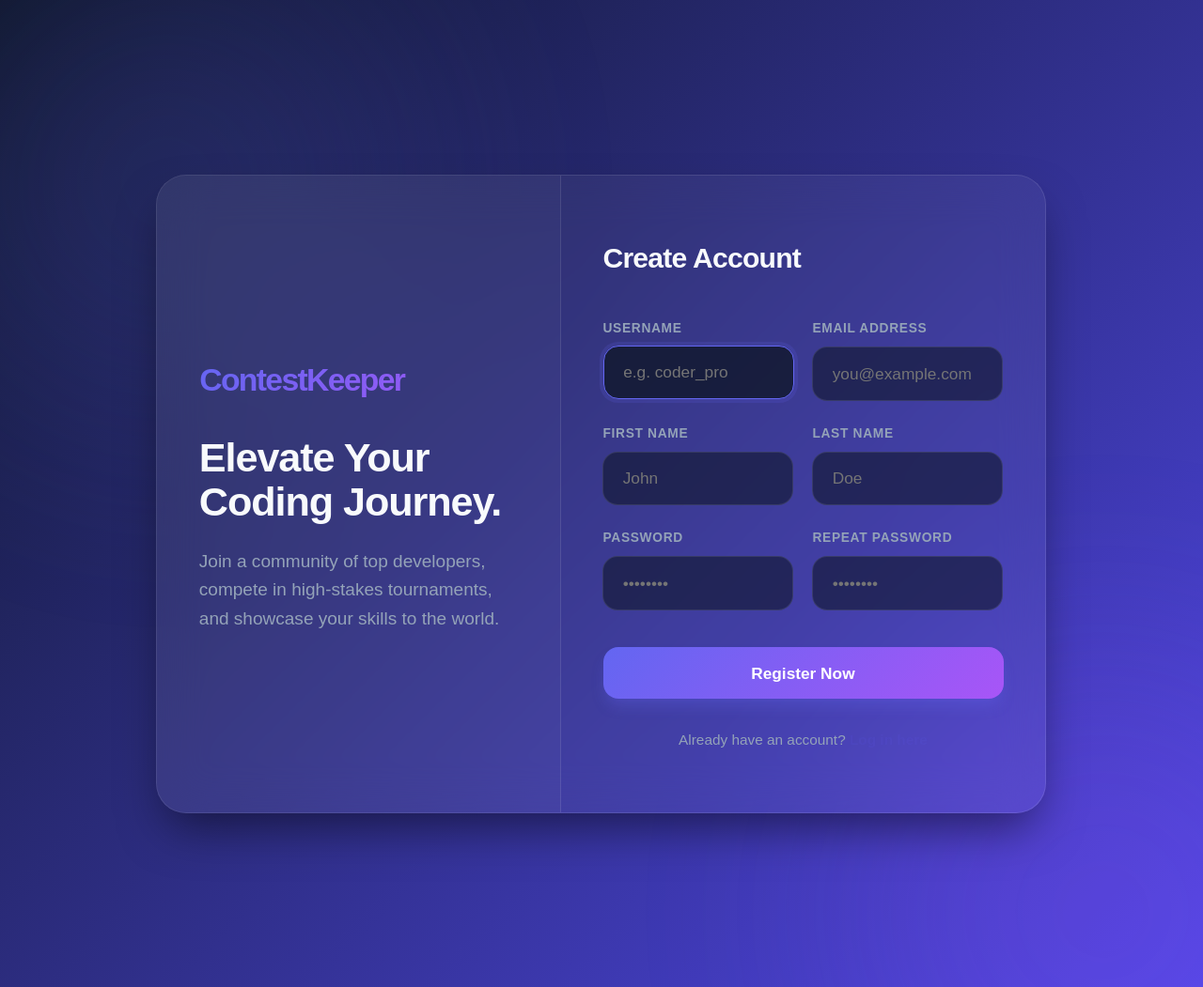
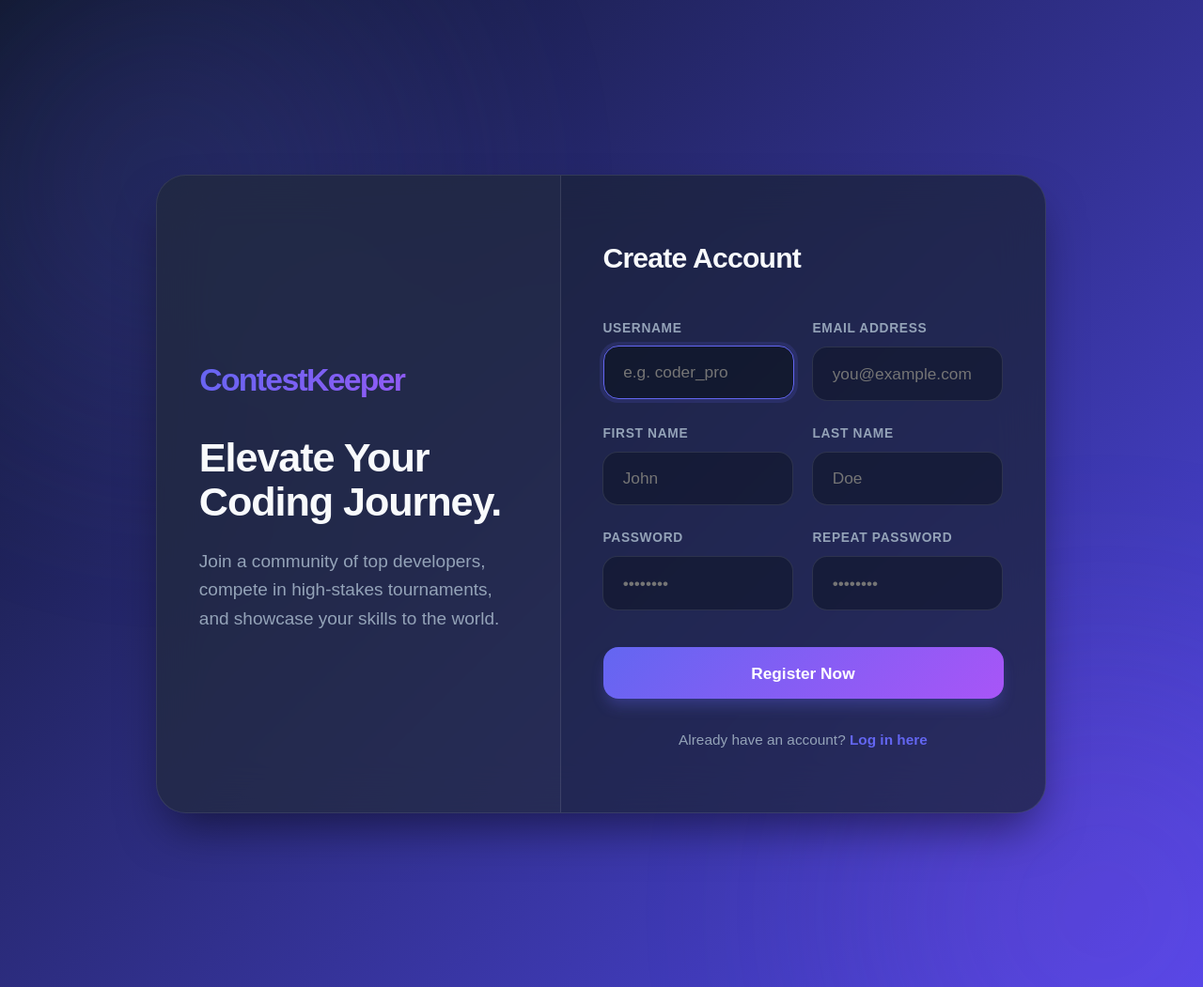
Before and after one commit to yourbrolol/team404NotFound, a Django app: page /en/register/ in a window 1280 px wide. Shown: the whole page at 94% size. Run offline with Django 5.2, Linux system fonts and the light colour scheme; some web fonts are replaced.

Commit message:
make new makeshift data

```diff
--- a/ContestKeeper/app/static/css/core/register.css
+++ b/ContestKeeper/app/static/css/core/register.css
@@ -1,6 +1,6 @@
 :root {
   --auth-bg-gradient: linear-gradient(135deg, var(--bg-dark) 0%, var(--primary-hover) 100%);
-  --auth-glass: var(--glass);
+  --auth-glass: rgba(27, 35, 53, 0.7);
   --auth-glass-border: var(--border);
   --auth-accent: linear-gradient(135deg, var(--primary) 0%, var(--secondary) 100%);
 }
@@ -388,7 +388,7 @@ body.auth-login .btn-auth {
 }
 
 .auth-footer a {
-  color: var(--bg-primary-tint);
+  color: var(--primary);
   text-decoration: none;
   font-weight: 600;
 }
```
Also changed, not shown: ContestKeeper/db.sqlite3, README.md.
